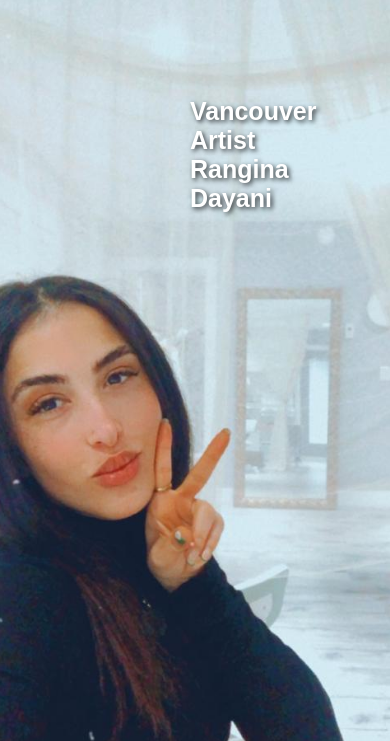
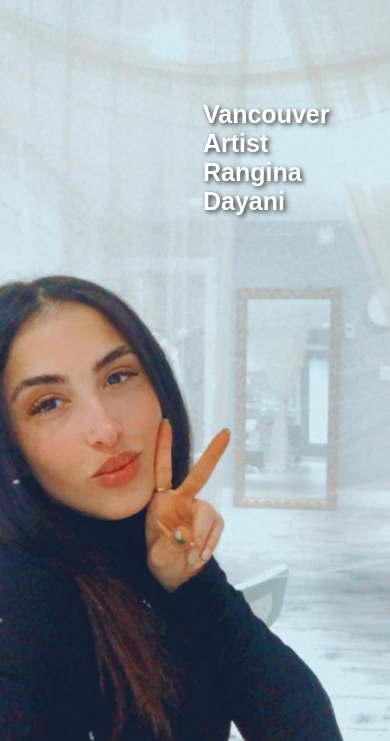
Before and after one commit to mayandayani/Client-DBB, a plain HTML site: page index.html in a window 390 px wide. Shown: the part 103-844 px from the top of the page. Drawn offline with Linux system fonts and the light colour scheme; a web font is replaced by a local one.

Commit message:
adjustments

```diff
--- a/styles.css
+++ b/styles.css
@@ -567,11 +567,12 @@ Colors
     .headerText {
         position: absolute;
         top: 100px;
-        left: 150px;
-        margin: 0 40px;
+        left: 0px;
+        margin: 0 100px;
         font-size: 35px;
         color: white;
         text-shadow: 2px 2px 5px rgba(0, 0, 0, 0.8);
+        border: transparent solid;
     }
 
     /* Services */
@@ -787,7 +788,15 @@ Colors
     }
 
     .headerText {
+        /* position: absolute;
+        top: 200px;
+        left: 1000px;
+        font-size: 75px;
+        color: white;
+        text-shadow: 2px 2px 5px rgba(0, 0, 0, 0.8);  */
+        margin: 0 50px;
         font-size: 25px;
+        left: 150px;
     }
 
     .textContainer {
```
Also changed, not shown: 1 other file.
